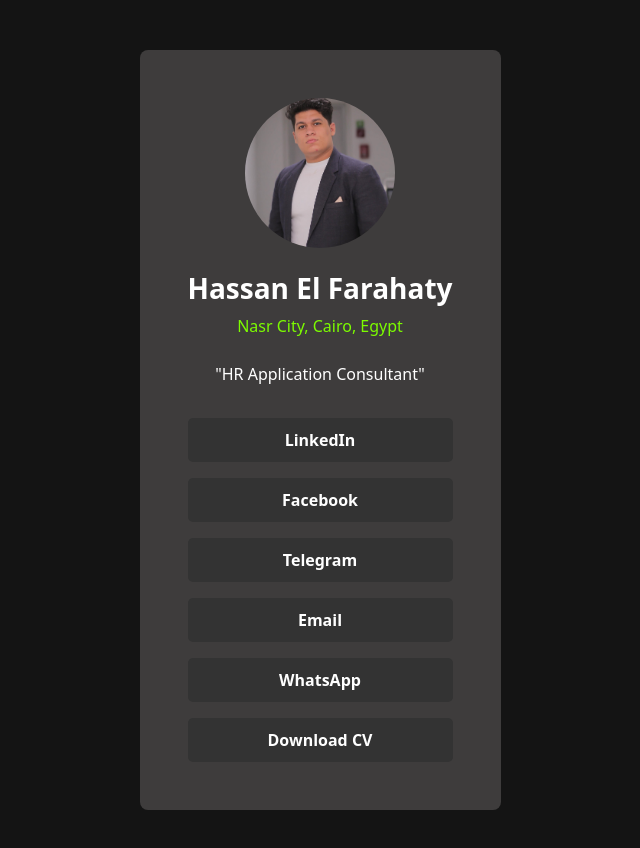
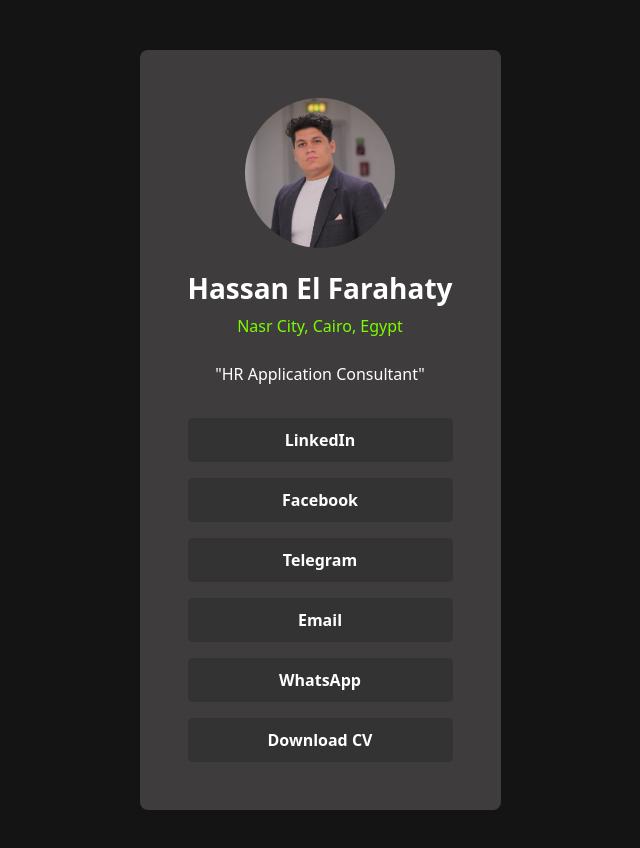
Before and after one commit to Hassan-farahaty7/MY-CV, a plain HTML site: page index.html in a window 1280 px wide. Shown: the whole page, without its empty margins (320-960 px from the left). Drawn offline with Linux system fonts and the light colour scheme.

Commit message:
Update style.css

```diff
--- a/css/style.css
+++ b/css/style.css
@@ -14,6 +14,7 @@ img.rounded-circle {
   width: 150px;
   height: 150px;
   object-fit: cover;
+  object-position: left top;
 }
 .text h3 {
   font-weight: 600;
```
